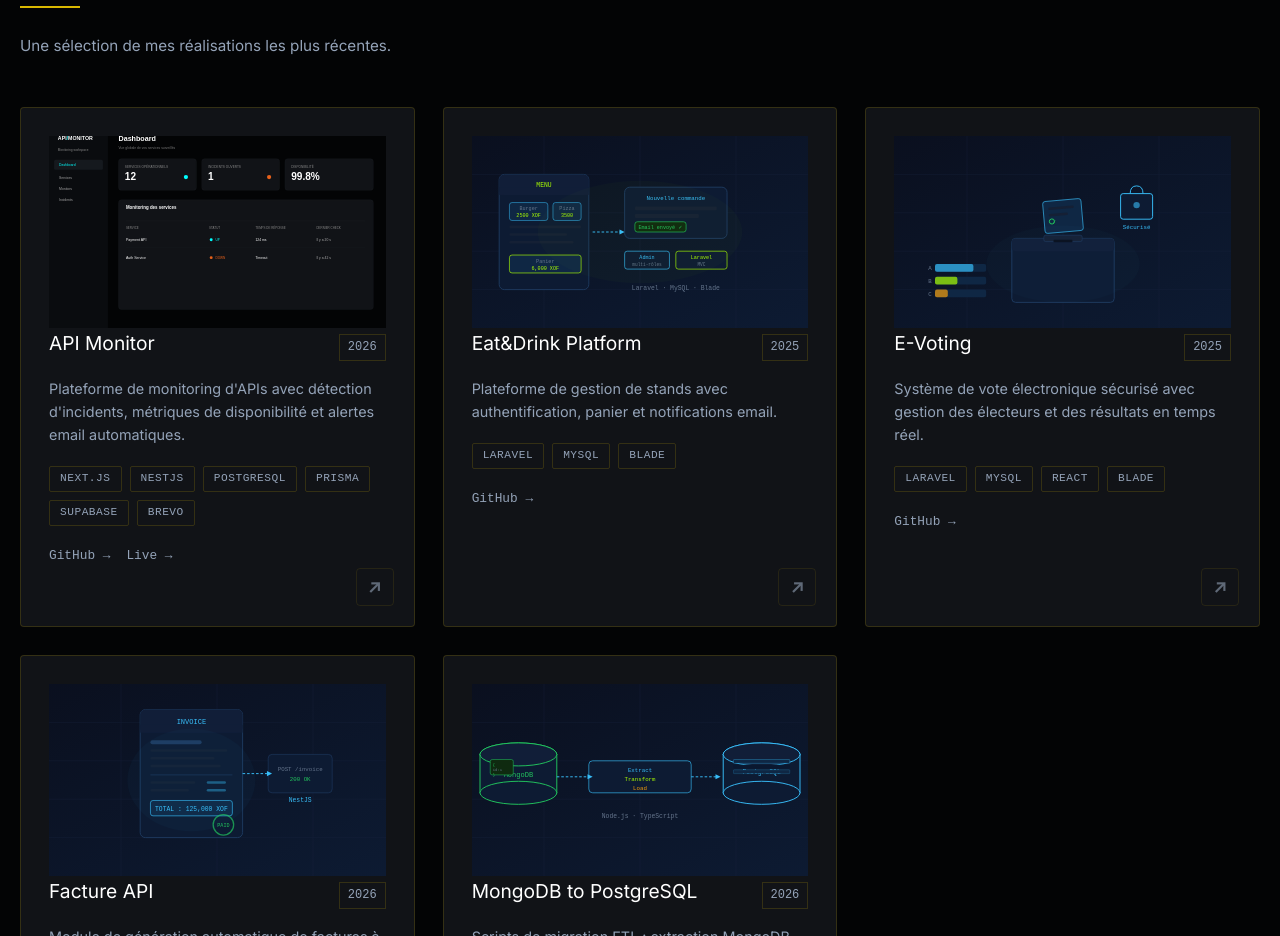
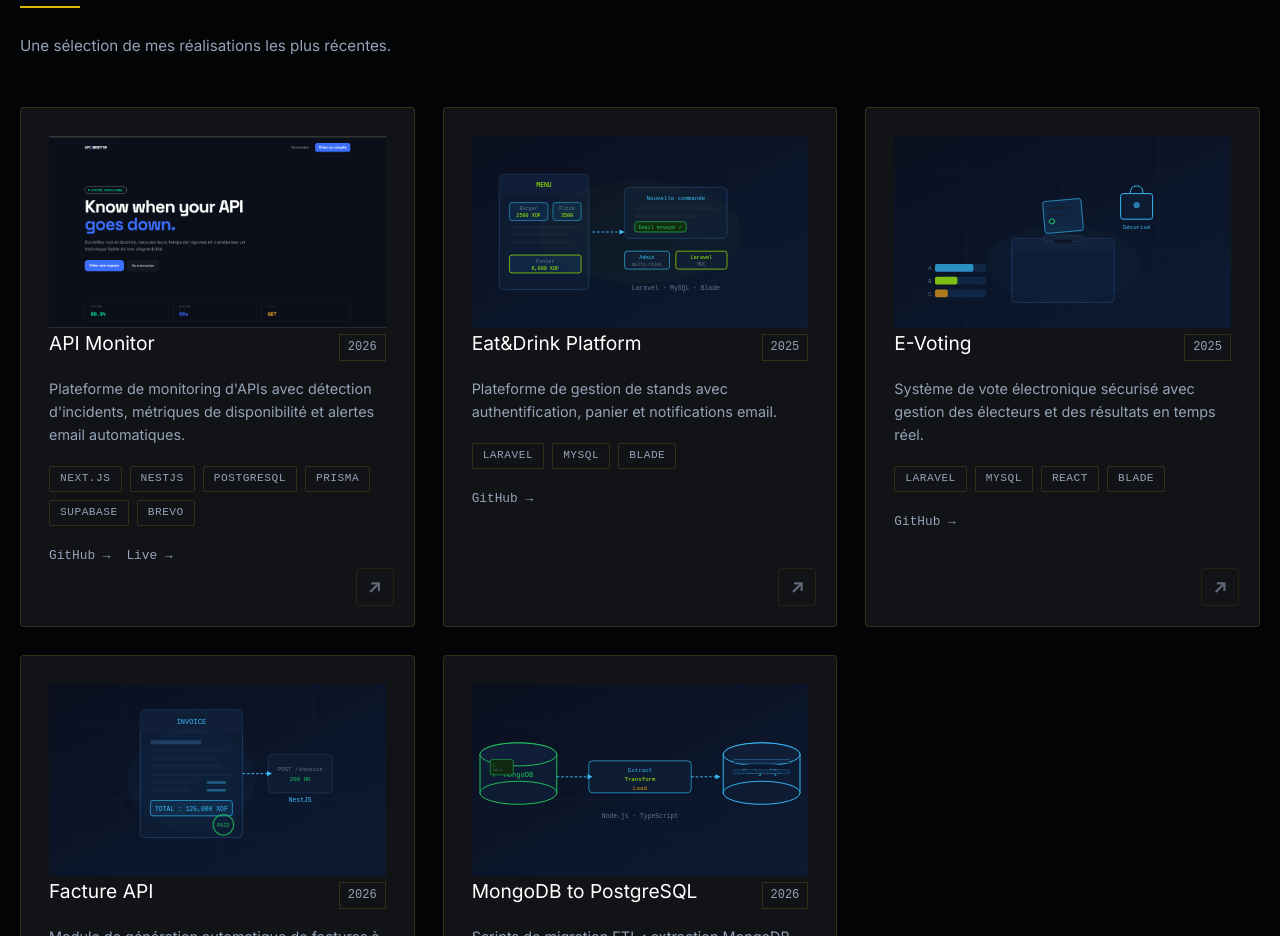
Before and after one commit to Horace-web/Mon_Portfolio, a Next.js app: page / in a window 1280 px wide. Shown: the part 3200-4136 px from the top of the page. Built offline with nearby package versions, Linux system fonts and the light colour scheme.

Commit message:
fix: use real API Monitor screenshot

```diff
--- a/app/data/projects.ts
+++ b/app/data/projects.ts
@@ -6,11 +6,9 @@ export const projects: Project[] = [
     title: "API Monitor",
     description: "Plateforme de monitoring d'APIs avec détection d'incidents, métriques de disponibilité et alertes email automatiques.",
     year: 2026,
-    image: "/projects/api-monitor-dashboard.svg",
+    image: "/projects/Api-monitor-accueil.png",
     screenshots: [
-      "/projects/api-monitor-dashboard.svg",
-      "/projects/api-monitor-incidents.svg",
-      "/projects/api-monitor-swagger.svg",
+      "/projects/Api-monitor-accueil.png",
     ],
     technologies: ["Next.js", "NestJS", "PostgreSQL", "Prisma", "Supabase", "Brevo"],
     githubUrl: "https://github.com/Horace-web/api-monitor-api",
```
